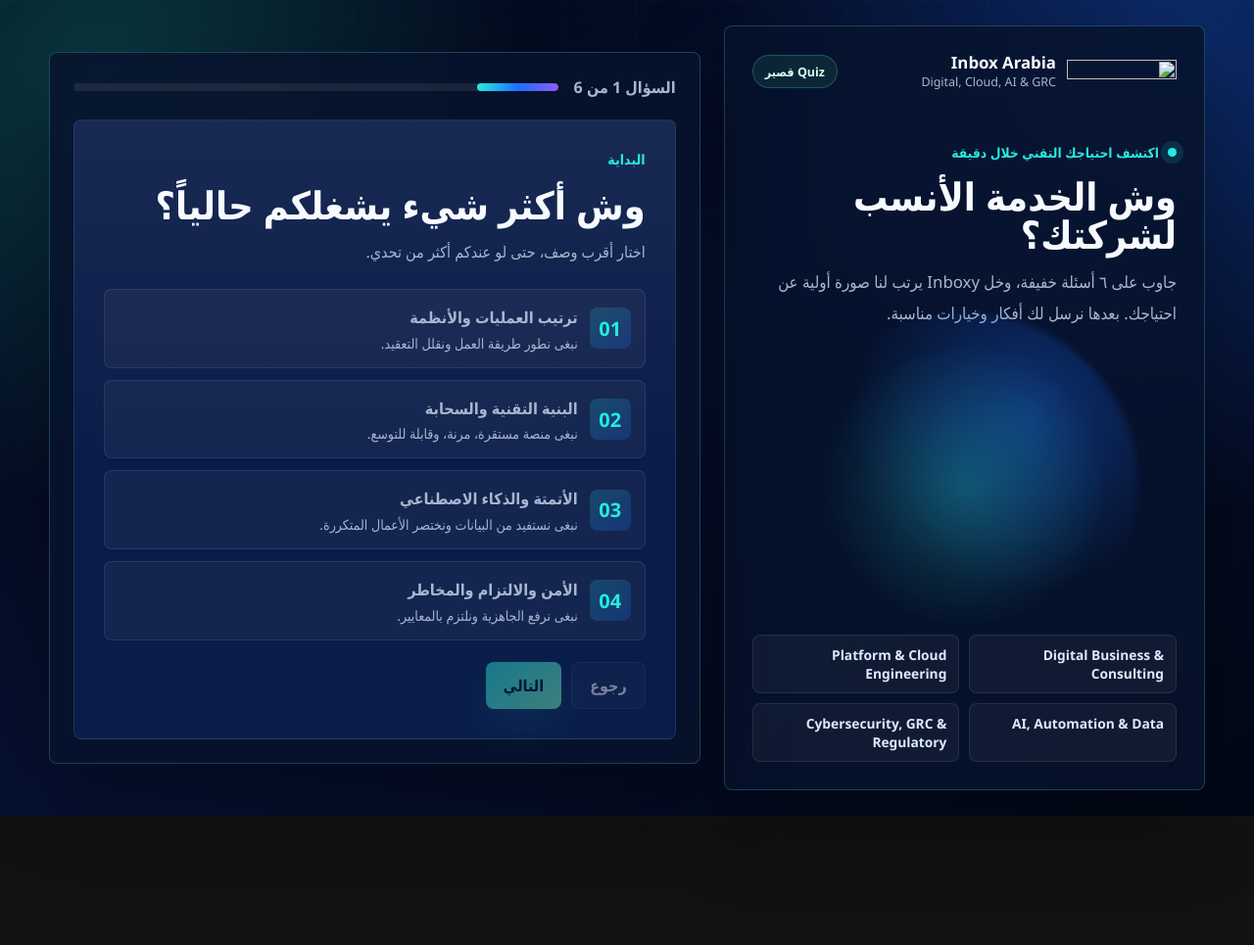
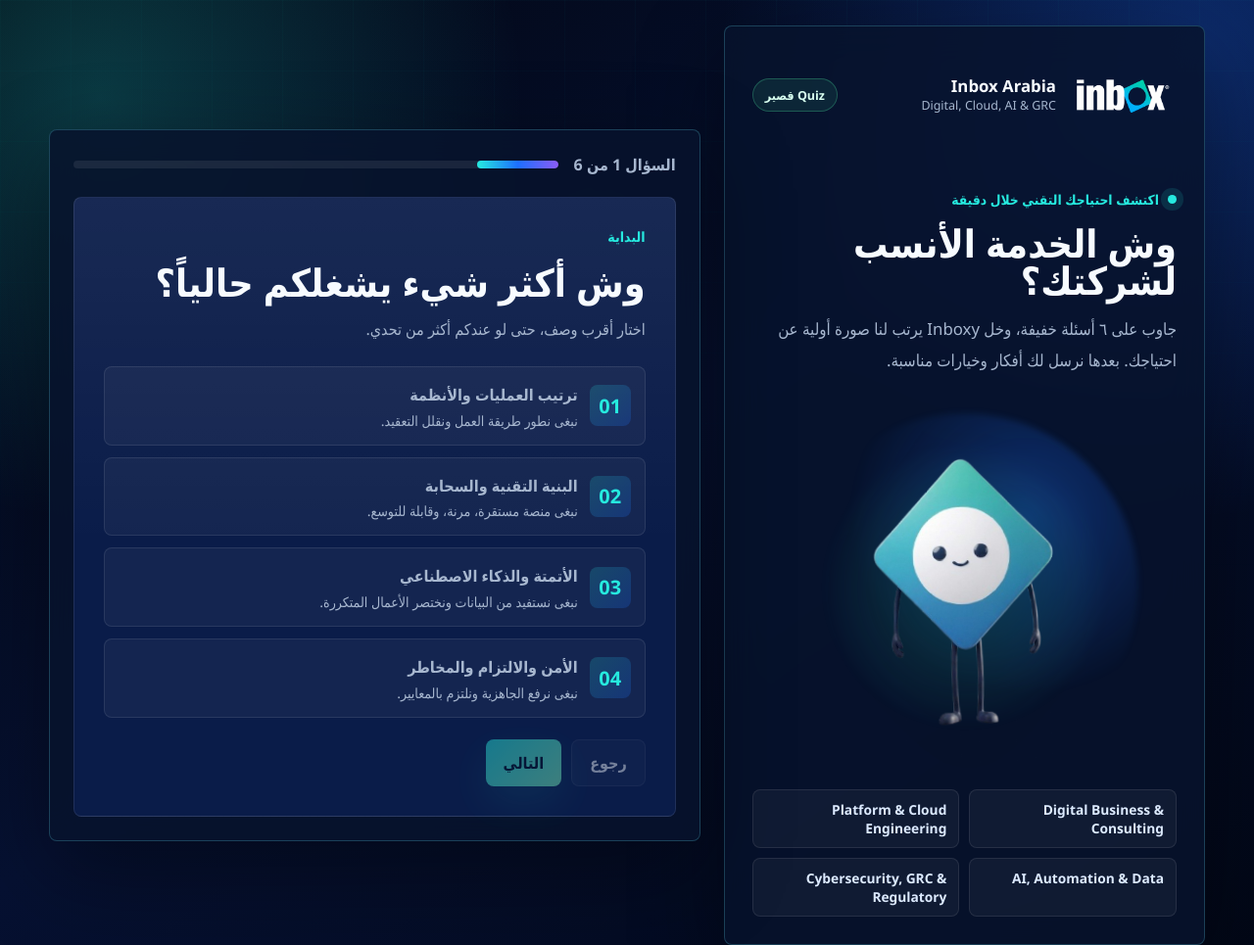
Before and after one commit to Batool-cloud/Inbox-Quiz, a plain HTML site: page index.html in a window 1280 px wide. Shown: the top 965 px of the page at 98% size. Before the commit the page ends 833 px from the top, so only its background shows below. Drawn offline with Linux system fonts and the light colour scheme.

Commit message:
Update image sources to remove 'assets/' prefix

```diff
--- a/index.html
+++ b/index.html
@@ -634,7 +634,7 @@
           <header class="brand">
             <div class="brand-lockup">
               <span class="logo-frame" aria-hidden="true">
-                <img src="assets/inbox-logo.png" alt="" />
+                <img src="inbox-logo.png" alt="" />
               </span>
               <span>
                 <strong>Inbox Arabia</strong>
@@ -655,7 +655,7 @@
 
           <div class="mascot-wrap" aria-hidden="true">
             <span class="mascot-glow"></span>
-            <img class="mascot" src="assets/inboxy.png" alt="" />
+            <img class="mascot" src="inboxy.png" alt="" />
           </div>
 
           <div class="service-strip" aria-label="Inbox services">
```
